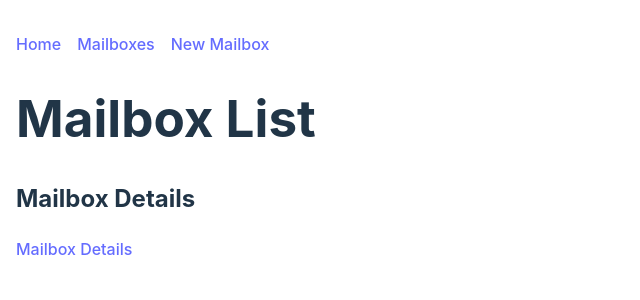
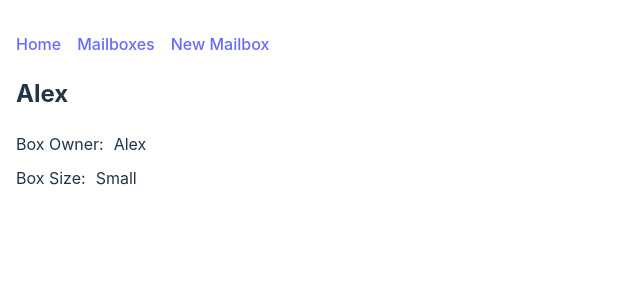
Before and after one commit to zwleileen/react-router-dom-lab, a React (Vite) app: page /mailboxes/1 in a window 1280 px wide. Shown: the top 300 px of the page, without its empty margins (0-640 px from the left). Built offline with nearby package versions, Linux system fonts and the light colour scheme.

Commit message:
feat: added features for mailboxform, mailbox details and mailboxlist

```diff
--- a/src/App.jsx
+++ b/src/App.jsx
@@ -1,5 +1,6 @@
 // src/App.jsx
 
+import { useState } from "react";
 import MailboxDetails from "./components/MailboxDetails/MailboxDetails";
 import MailboxForm from "./components/MailboxForm/MailboxForm";
 import MailboxList from "./components/MailboxList/MailboxList";
@@ -7,15 +8,29 @@ import NavBar from "./components/NavBar/NavBar";
 import { Route, Routes } from 'react-router';
 
 const App = () => {
+
+  const [mailboxes, setMailboxes] = useState([
+    {
+    _id: 1,
+    boxSize: 'Small',
+    boxOwner: 'Alex',
+    },
+  ]);
+
+  const addBox = (formData) => {
+    formData._id = mailboxes.length + 1;
+    setMailboxes([...mailboxes, formData])
+  }
+
+
   return (
     <>
     <NavBar/>
-    <h1>Mailbox List</h1>
     <Routes>
-      <Route path="/" element={<h2>Home</h2>}/>
-      <Route path="/mailboxes" element={<MailboxList/>}/>
-      <Route path="/new-mailbox" element={<MailboxForm/>}/>
-      <Route path="/mailboxes/:mailboxId" element={<MailboxDetails/>}/>
+      <Route path="/" element={<main><h1>Post Office</h1></main>}/>
+      <Route path="/mailboxes" element={<MailboxList mailboxes={mailboxes}/>}/>
+      <Route path="/new-mailbox" element={<MailboxForm addBox={addBox}/>}/>
+      <Route path="/mailboxes/:mailboxId" element={<MailboxDetails mailboxes={mailboxes}/>}/>
     </Routes>
     </>
   )
--- a/src/components/MailboxDetails/MailboxDetails.jsx
+++ b/src/components/MailboxDetails/MailboxDetails.jsx
@@ -1,12 +1,27 @@
-import { NavLink } from "react-router-dom";
+import { useParams } from "react-router-dom";
 
 const MailboxDetails = (props) => {
+
+    const { mailboxId } = useParams();
+    const selectedBox = props.mailboxes.find((mailbox) => (mailbox._id === Number(mailboxId)));
+
+    if (!selectedBox) {
+        return <h2>Mailbox not found!</h2>
+    }
+
     return(
         <>
-        <h2>Mailbox Details</h2>
-        <ul>
-            <li><NavLink to="/mailboxes/:mailboxId">Mailbox Details</NavLink></li>
-        </ul>
+        <h2>{selectedBox.boxOwner}</h2>
+        <dl>
+            <div className="detail-row">
+            <dt>Box Owner:</dt>
+            <dd>{selectedBox.boxOwner}</dd>
+            </div>
+            <div className="detail-row">
+            <dt>Box Size:</dt>
+            <dd>{selectedBox.boxSize}</dd>
+            </div>
+        </dl>
         </>
     )
 }
--- a/src/components/MailboxForm/MailboxForm.jsx
+++ b/src/components/MailboxForm/MailboxForm.jsx
@@ -1,12 +1,33 @@
-import { NavLink } from "react-router-dom";
+import { useState } from "react";
+import { useNavigate } from "react-router-dom";
 
 const MailboxForm = (props) => {
+
+    const [formData, setFormData] = useState([]);
+
+    const navigate = useNavigate()
+
+    const handleSubmit = (event) => {
+        event.preventDefault();
+        props.addBox(formData);
+        setFormData([]);
+        navigate('/mailboxes')
+    }
+
+    const handleChange = ({target}) => {
+        setFormData({...formData, [target.name]: target.value})
+    }
+
     return(
         <>
         <h2>Mailbox Form</h2>
-        <ul>
-            <li><NavLink to="/new-mailbox">Mailbox Form</NavLink></li>
-        </ul>
+        <form onSubmit={handleSubmit}>
+            <label htmlFor="boxOwner">Enter a Box Owner:</label>
+            <input type="text" id="boxOwner" name="boxOwner" value={formData.boxOwner} onChange={handleChange} />
+            <label htmlFor="boxSize">Select a Box Size:</label>
+            <select id="boxSize" name="boxSize" value={formData.boxSize} onChange={handleChange}><option value="Small">Small</option><option value="Medium">Medium</option><option value="Large">Large</option></select>
+            <button type="submit">Submit</button>
+        </form>
         </>
     )
 }
--- a/src/components/MailboxList/MailboxList.jsx
+++ b/src/components/MailboxList/MailboxList.jsx
@@ -5,7 +5,7 @@ const MailboxList = (props) => {
         <>
         <h2>Mailbox List</h2>
         <ul>
-            <li><NavLink to="/mailboxes">Mailbox List</NavLink></li>
+            <li><NavLink to={`/mailboxes/${props.mailboxes[0]._id}`}>Mailbox {props.mailboxes[0]._id}</NavLink></li>
         </ul>
         </>
     )
--- a/src/index.css
+++ b/src/index.css
@@ -103,6 +103,13 @@ button {
   background-color: #535bf2;
 }
 
+.detail-row {
+  display: flex;
+  margin-bottom: 10px;
+}
+dd {
+  margin-inline-start: 10px;
+}
 
 @media (prefers-color-scheme: light) {
   :root {
```
